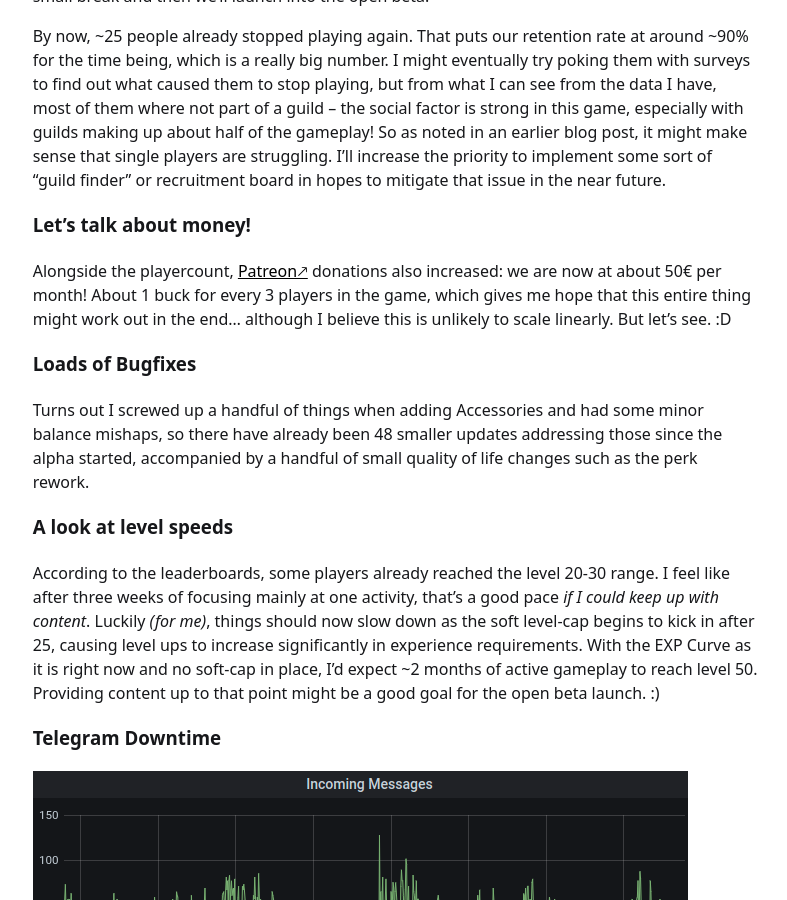
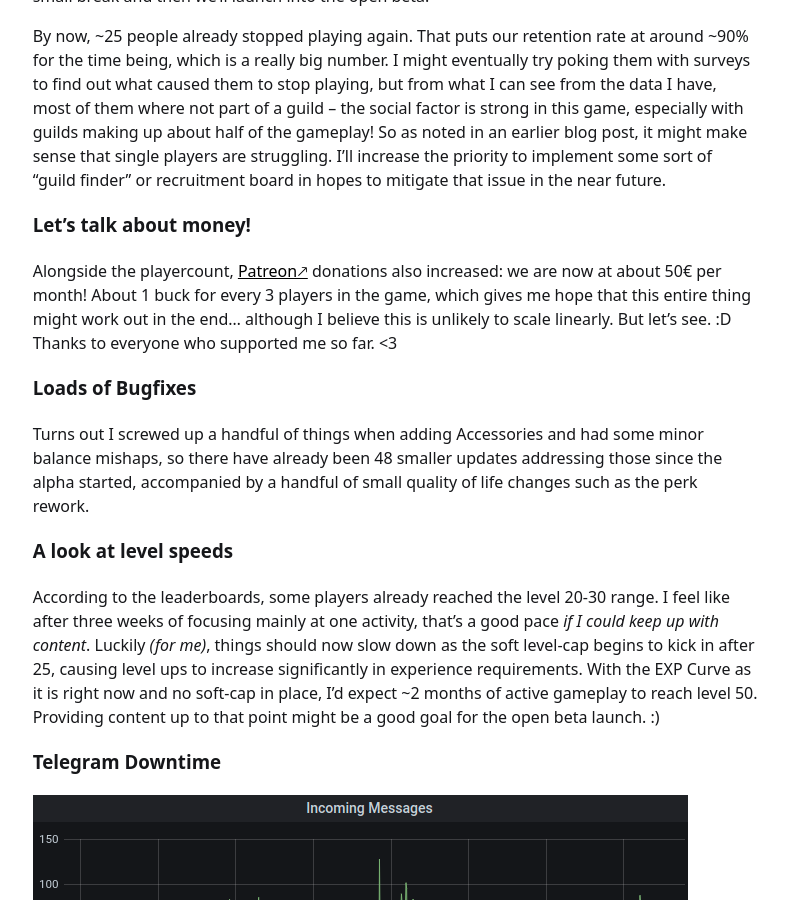
Before and after one commit to TypoTales/Website, a Jekyll site: the page built from docs/_posts/2021-07-01-june-review-2021.md, in a window 1280 px wide and 900 px high, scrolled down 1097 px. Shown: the whole window, without its empty margins (330-1117 px from the left). Built offline with Jekyll 4.4.1, drawn with Linux system fonts in a browser that asks for light colours.

Commit message:
Added a note of thanks

```diff
--- a/docs/_posts/2021-07-01-june-review-2021.md
+++ b/docs/_posts/2021-07-01-june-review-2021.md
@@ -18,7 +18,7 @@ I never really expected to have a three-digit number in that waiting queue and h
 By now, ~25 people already stopped playing again. That puts our retention rate at around ~90% for the time being, which is a really big number. I might eventually try poking them with surveys to find out what caused them to stop playing, but from what I can see from the data I have, most of them where not part of a guild – the social factor is strong in this game, especially with guilds making up about half of the gameplay! So as noted in an earlier blog post, it might make sense that single players are struggling. I'll increase the priority to implement some sort of "guild finder" or recruitment board in hopes to mitigate that issue in the near future.
 
 ### Let's talk about money!
-Alongside the playercount, [Patreon🡕](http://patreon.typotales.com) donations also increased: we are now at about 50€ per month! About 1 buck for every 3 players in the game, which gives me hope that this entire thing might work out in the end... although I believe this is unlikely to scale linearly. But let's see. :D
+Alongside the playercount, [Patreon🡕](http://patreon.typotales.com) donations also increased: we are now at about 50€ per month! About 1 buck for every 3 players in the game, which gives me hope that this entire thing might work out in the end... although I believe this is unlikely to scale linearly. But let's see. :D Thanks to everyone who supported me so far. <3
 
 ### Loads of Bugfixes
 Turns out I screwed up a handful of things when adding Accessories and had some minor balance mishaps, so there have already been 48 smaller updates addressing those since the alpha started, accompanied by a handful of small quality of life changes such as the perk rework.
```
